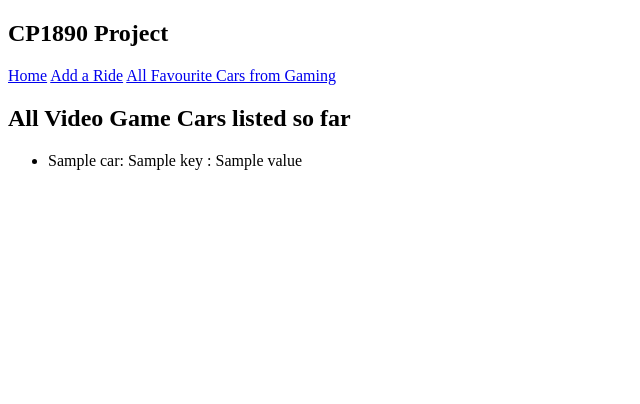
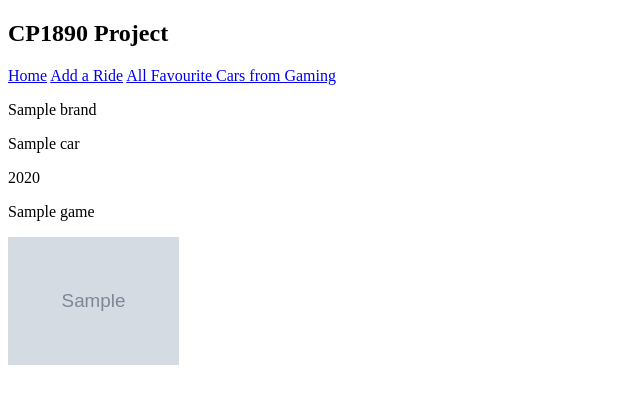
Before and after one commit to ViperLPM/CP1890-Project, a Flask app: template templates/display.html in a window 1280 px wide. Shown: the top 404 px of the page, without its empty margins (0-640 px from the left). Run offline with Flask 3, Linux system fonts and the light colour scheme; the template is opened without the code that fills it: most values are stand-ins (such as "Sample title", 1, 10 or a date in 2020); grey boxes marked "Sample" are stand-in pictures.

Commit message:
Updated main.py to work with updated display.html to show the list of cars

```diff
--- a/main.py
+++ b/main.py
@@ -13,11 +13,11 @@ allowed_types = [".png", ".jpg"]
 
 @app.route("/", methods =["GET"])
 def index():
-    if "GamingCars" not in session:
+    if "cars" not in session:
         print("Clearing the list")
-        session["GamingCars"] = []
+        session["cars"] = []
 
-    print(session.get("GamingCars"))
+    print(session.get("cars"))
     return render_template("index.html", cars=session.get("GamingCars"), file_location=file_save_location)
 
 @app.route("/add", methods=["GET", "POST"])
@@ -25,9 +25,9 @@ def add():
     if request.method == "GET":
         return render_template("form.html")
     elif request.method == "POST":
-        if "GamingCars" not in session:
+        if "cars" not in session:
             print("Clearing data from the session")
-            session["GamingCars"] = []
+            session["cars"] = []
         brand = request.form.get("brand", "invalid")
         car = request.form.get("car", "invalid")
         year = request.form.get("year", "invalid")
@@ -40,16 +40,21 @@ def add():
                 car_image = f"{uuid.uuid4().hex}{extension}"
                 filename = os.path.join(file_save_location, car_image)
                 uploaded_file.save(filename)
-                session["GamingCars"].append({"brand": brand, "car": car, "year": year, "image": car_image})
+                session["cars"].append({"brand": brand, "car": car, "year": year, "game": game, "image": car_image})
             else:
                 flash("This file is of the wrong type", "error")
                 return redirect("./add")
 
 
-        print(session.get("GamingCars"))
+        print(session.get("cars"))
         session.modified = True
         flash("Car successfully added to the list.", "message")
         return redirect("/")
 
+@app.route('/display')
+def display():
+    print(session)
+    return render_template('display.html', cars=session.get("cars", []), file_location=file_save_location)
+
 if __name__ == "__main__":
    app.run(debug=True, host="0.0.0.0")
--- a/templates/display.html
+++ b/templates/display.html
@@ -1,14 +1,19 @@
 {% extends 'index.html' %}
 
 {% block body %}
-    <h2>All Video Game Cars listed so far</h2>
-    <ul>
-        {% for name, car in cars.items() %}
-            <li>{{ name }}:
-            {% for key, value in car.items() %}
-                <span>{{key}} : {{value}}</span>
-            {% endfor %}
-            </li>
+        <div class = "container">
+            <div class = "row">
+        {% for car in cars %}
+            <div class="col-md-4 col-sm-6 col-12 mb-3">
+                <div class="card p-3">
+                    <p>{{  car.brand  }}</p>
+                    <p>{{   car.car    }}</p>
+                    <p>{{   car.year   }}</p>
+                    <p>{{   car.game   }}</p>
+                    <image height = 128 src="{{ file_location }}/{{ car.image }}" class="card_img-top"/>
+                </div>
+            </div>
         {% endfor %}
-    </ul>
+            </div>
+        </div>
 {% endblock %}
```
Also changed, not shown: static/Images/81ef607300a74674a5e0cfa1b3634ede.jpg (added), static/Images/dbe0815da6674906997f4978f129609a.jpg (added), 1 other file.
